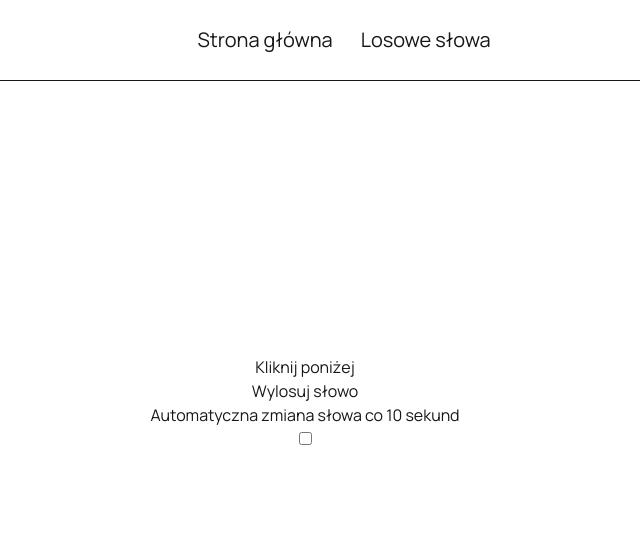
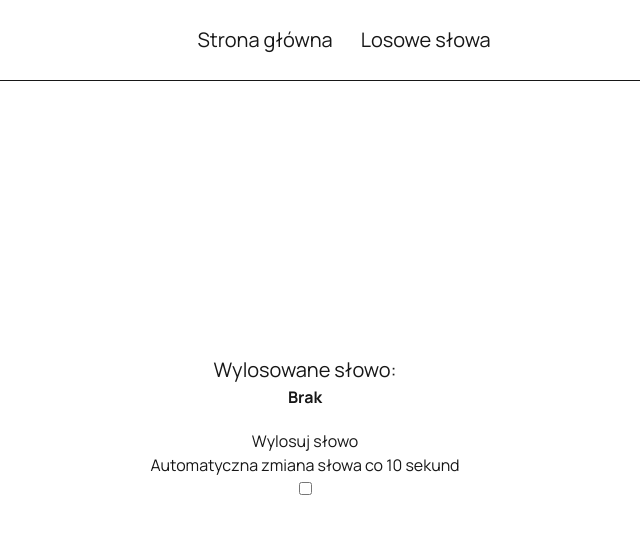
Before and after one commit to margofel3kkk/freestyle-frontend, a Next.js app: page /random-words in a window 1280 px wide. Shown: the top 534 px of the page, without its empty margins (335-975 px from the left). Built offline with nearby package versions, Linux system fonts and the light colour scheme.

Commit message:
Update page.tsx

```diff
--- a/app/random-words/page.tsx
+++ b/app/random-words/page.tsx
@@ -46,8 +46,11 @@ export default function RandomWords() {
     return (
         <div className="flex justify-center items-center">
             <div className="mx-auto mt-60 w-fit rounded border-2 border-white p-8 text-center">
-                <p id="current-word">{currentWord != "" ? currentWord : "Kliknij poniżej"}</p>
-                <input type="button" className="cursor-pointer" onClick={randomWord} value="Wylosuj słowo" />
+                <div className="pb-5">
+                    <p className="text-[20px]">Wylosowane słowo:</p>
+                    <p id="current-word" className="font-bold">{currentWord != "" ? currentWord : "Brak"}</p>
+                </div>
+                <input type="button" className="cursor-pointer transition duration-300 ease-in-out hover:scale-105" onClick={randomWord} value="Wylosuj słowo"/>
                 <p>Automatyczna zmiana słowa co 10 sekund</p>
                 <input type="checkbox" onChange={toggleAutoWord}/>
             </div>
```
